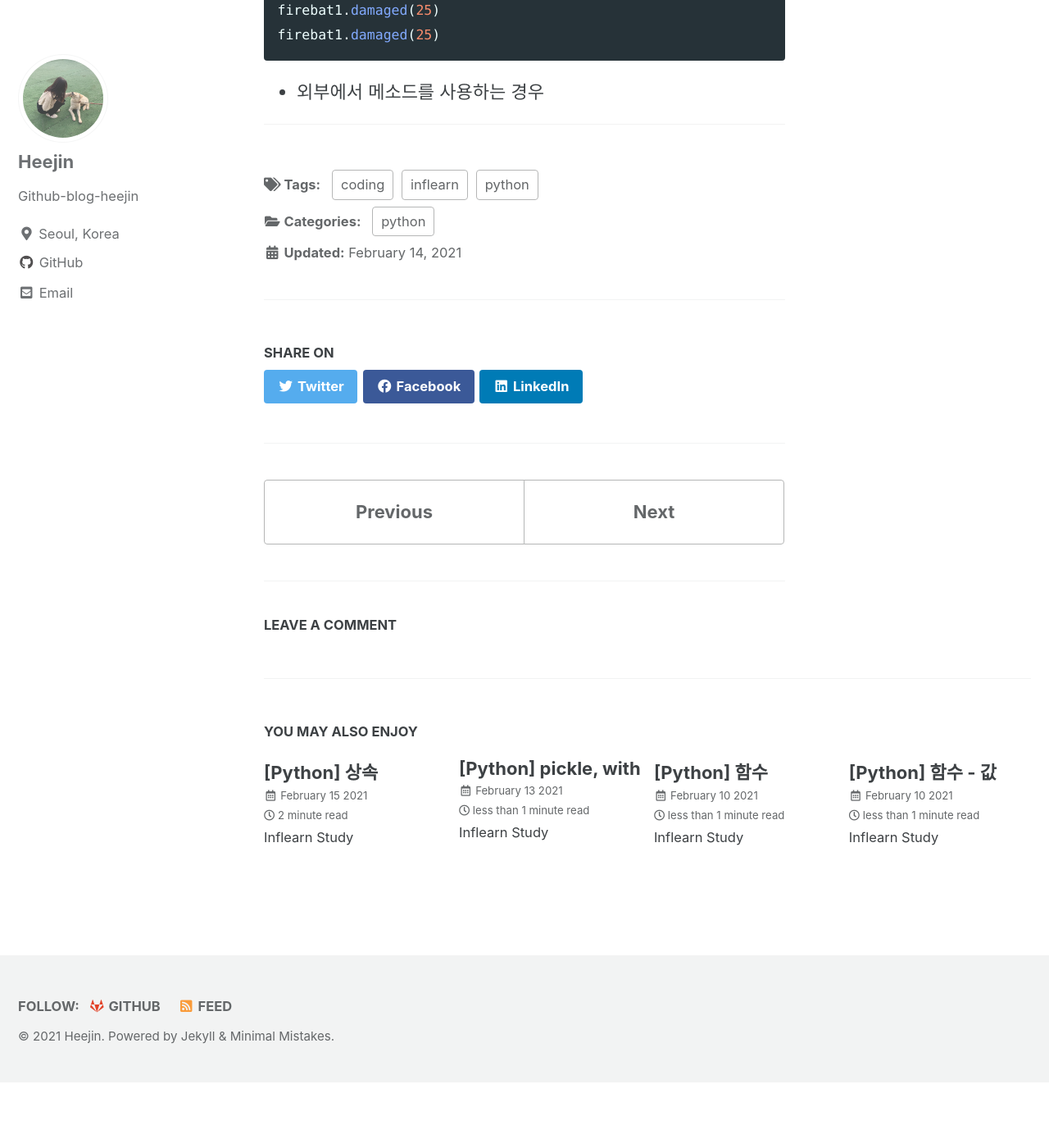
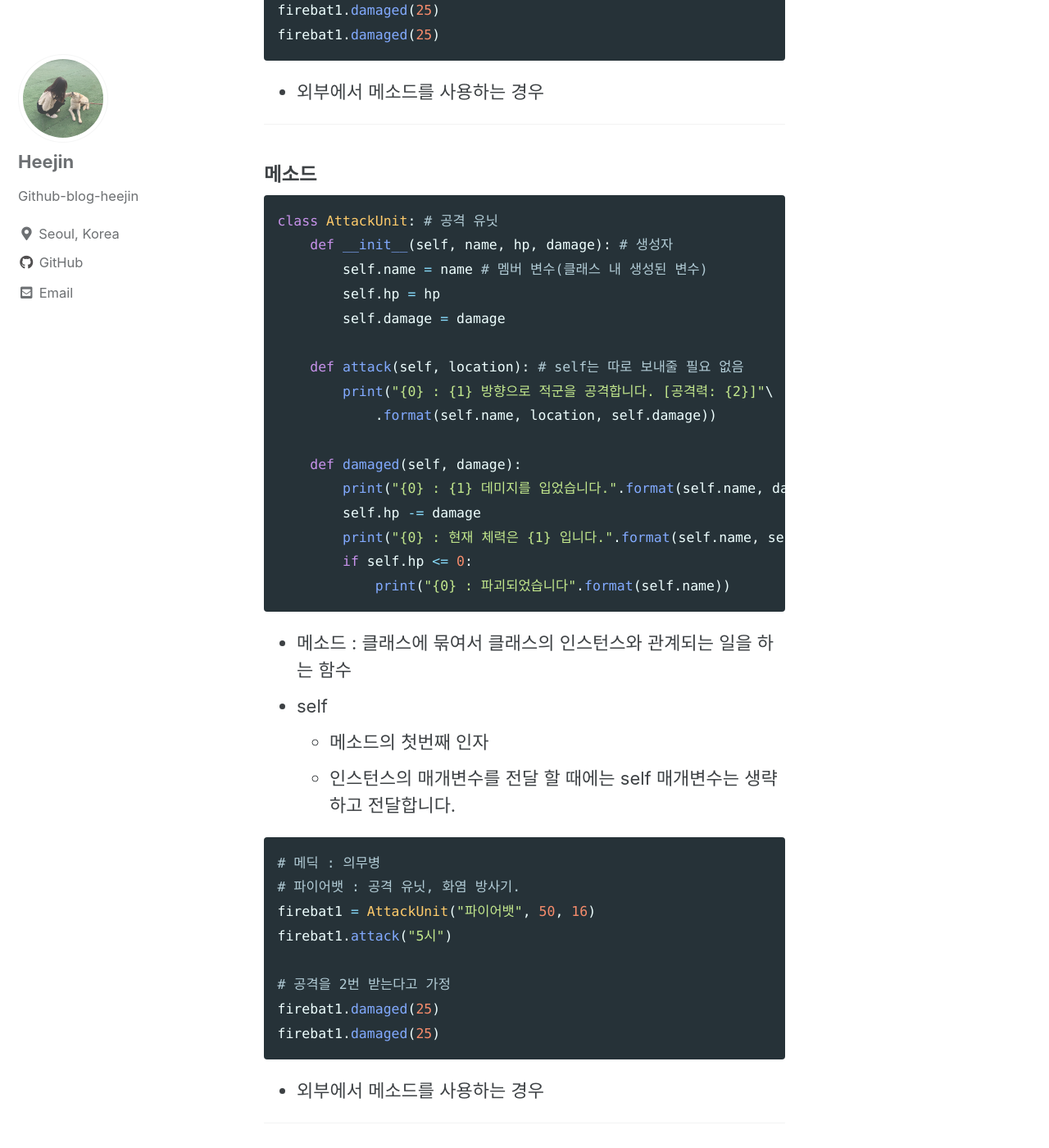
Before and after one commit to heejin99/heejin99.github.io, a Jekyll site: the page built from _posts/2021-02-14-[Python] 클래스.md, in a window 1280 px wide and 1400 px high, scrolled down 3958 px. Shown: the whole window at 82% size. Built offline with Jekyll 4.4.1, drawn with Linux system fonts in a browser that asks for light colours; cached includes are drawn as plain includes; comment, search, counter and statistics services are not loaded; before the commit the page ends 5278 px from its top, so only the background shows below that.

Commit message:
파이썬 클래스 포스트

````diff
--- a/_posts/2021-02-14-[Python] 클래스.md
+++ b/_posts/2021-02-14-[Python] 클래스.md
@@ -150,3 +150,44 @@ firebat1.damaged(25)
 * 외부에서 메소드를 사용하는 경우
 
 ***
+
+#### 메소드
+
+```python
+class AttackUnit: # 공격 유닛
+    def __init__(self, name, hp, damage): # 생성자
+        self.name = name # 멤버 변수(클래스 내 생성된 변수)
+        self.hp = hp
+        self.damage = damage
+
+    def attack(self, location): # self는 따로 보내줄 필요 없음
+        print("{0} : {1} 방향으로 적군을 공격합니다. [공격력: {2}]"\
+            .format(self.name, location, self.damage))
+
+    def damaged(self, damage):
+        print("{0} : {1} 데미지를 입었습니다.".format(self.name, damage))
+        self.hp -= damage
+        print("{0} : 현재 체력은 {1} 입니다.".format(self.name, self.hp))
+        if self.hp <= 0:
+            print("{0} : 파괴되었습니다".format(self.name))
+```
+
+* 메소드 : 클래스에 묶여서 클래스의 인스턴스와 관계되는 일을 하는 함수
+* self
+  * 메소드의 첫번째 인자
+  * 인스턴스의 매개변수를 전달 할 때에는 self 매개변수는 생략하고 전달합니다.
+
+```python
+# 메딕 : 의무병
+# 파이어뱃 : 공격 유닛, 화염 방사기.
+firebat1 = AttackUnit("파이어뱃", 50, 16)
+firebat1.attack("5시")
+
+# 공격을 2번 받는다고 가정
+firebat1.damaged(25)
+firebat1.damaged(25)
+```
+
+* 외부에서 메소드를 사용하는 경우
+
+***
````
